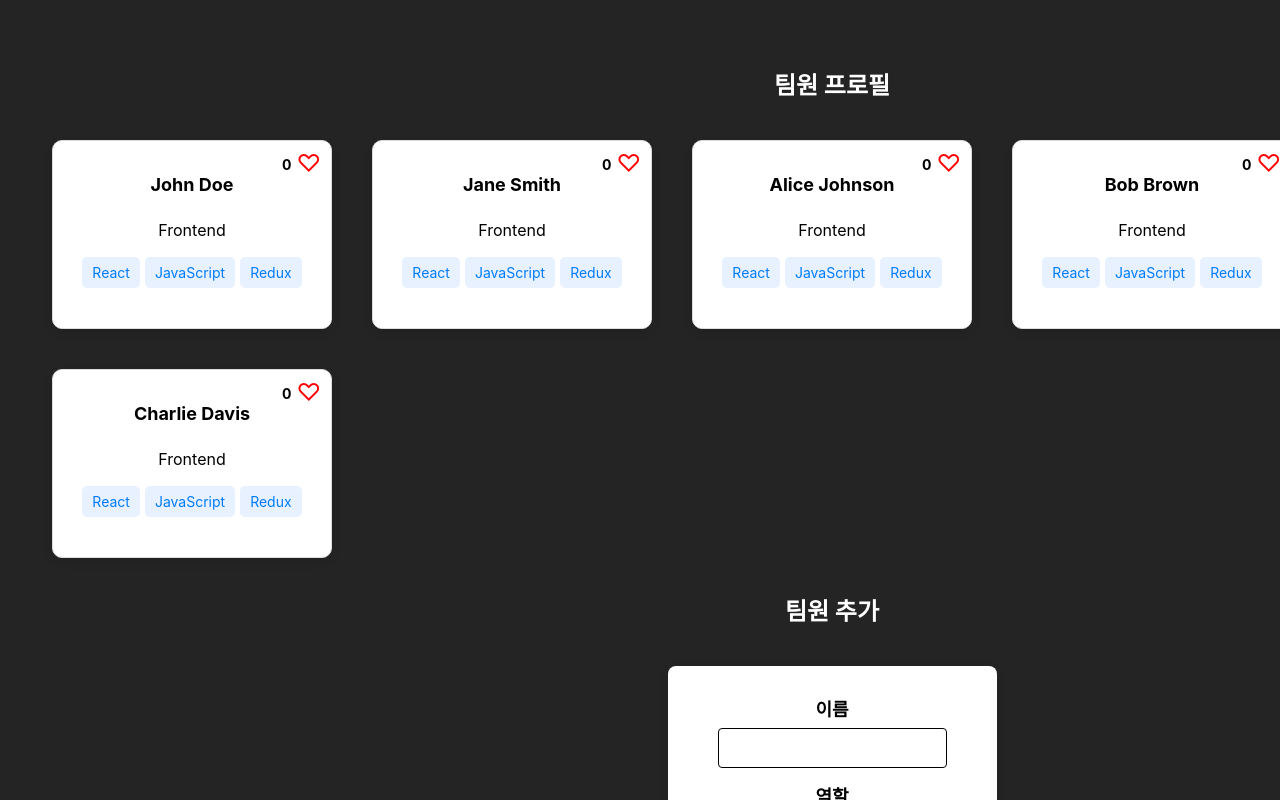
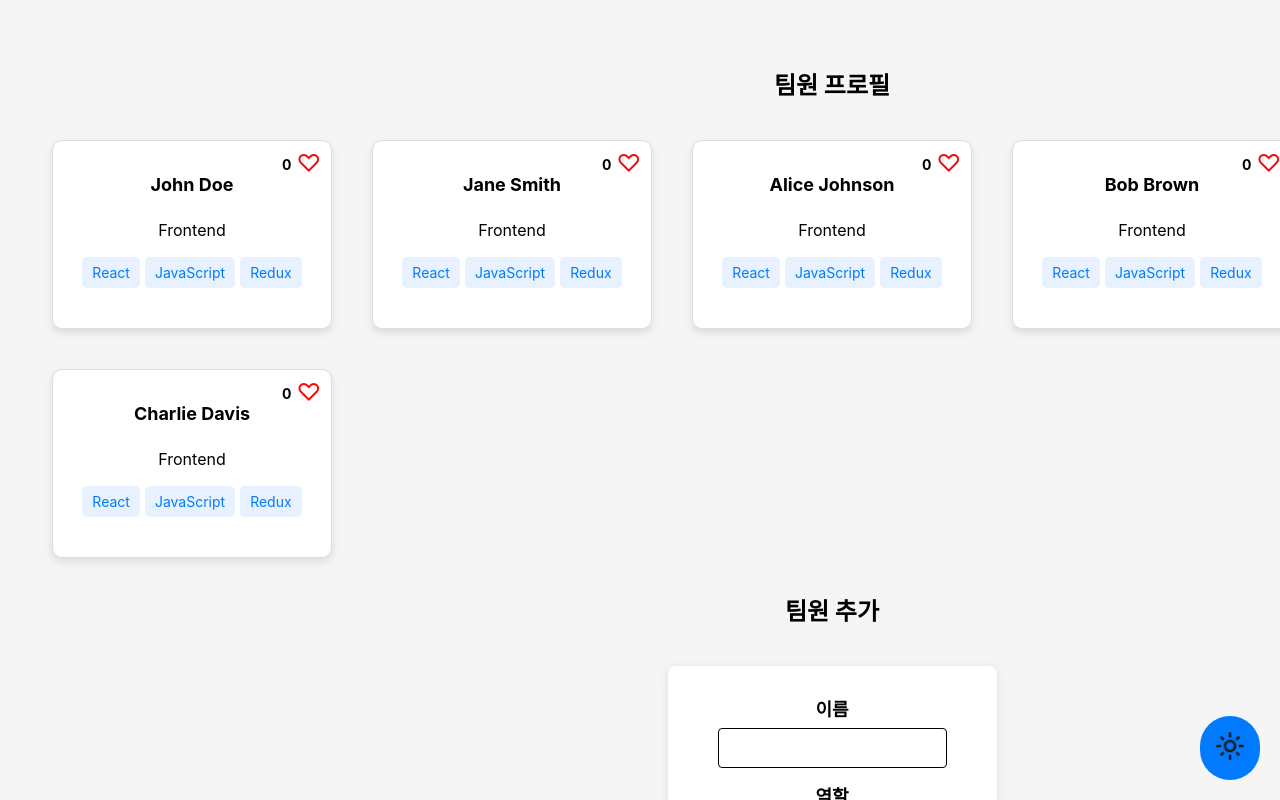
Before and after one commit to jijun0129/likelion-assignment, a React (Vite) app: page / in a window 1280 px wide. Shown: the top 800 px of the page. Built offline with nearby package versions, Linux system fonts and the light colour scheme; a web font is replaced by a local one.

Commit message:
Feat: 다크모드 구현

```diff
--- a/src/App.jsx
+++ b/src/App.jsx
@@ -1,8 +1,23 @@
 import "./App.css";
 import Home from "./pages/Home";
+import { lightTheme } from "./theme/light";
+import { darkTheme } from "./theme/dark";
+import { ThemeProvider } from "styled-components";
+import { GlobalStyles } from "./global";
+import { ThemeContext } from "./context/ThemeContext";
+import useDarkmode from "./hooks/useDarkmode";
 
 function App() {
-  return <Home />;
+  const [isDarkMode, toggleTheme] = useDarkmode();
+
+  return (
+    <ThemeProvider theme={isDarkMode ? darkTheme : lightTheme}>
+      <ThemeContext.Provider value={{ isDarkMode, toggleTheme }}>
+        <Home />
+        <GlobalStyles />
+      </ThemeContext.Provider>
+    </ThemeProvider>
+  );
 }
 
 export default App;
--- /dev/null
+++ b/src/context/ThemeContext.js
@@ -0,0 +1,3 @@
+import { createContext } from "react";
+
+export const ThemeContext = createContext();
--- /dev/null
+++ b/src/global.js
@@ -0,0 +1,8 @@
+import { createGlobalStyle } from "styled-components";
+
+export const GlobalStyles = createGlobalStyle`
+  body {
+    background: ${({ theme }) => theme.background};
+    color: ${({ theme }) => theme.text};
+  }
+`;
--- /dev/null
+++ b/src/hooks/useDarkmode.js
@@ -0,0 +1,18 @@
+import { useState, useEffect } from "react";
+
+export default function useDarkmode() {
+  const [theme, setTheme] = useState(() => {
+    const saved = window.localStorage.getItem("theme");
+    return saved ? saved : "light";
+  });
+
+  useEffect(() => {
+    window.localStorage.setItem("theme", theme);
+  }, [theme]);
+
+  const toggleTheme = () => setTheme(theme === "dark" ? "light" : "dark");
+
+  const isDarkMode = theme === "dark";
+
+  return [isDarkMode, toggleTheme];
+}
--- a/src/main.jsx
+++ b/src/main.jsx
@@ -1,7 +1,5 @@
 import { StrictMode } from "react";
 import { createRoot } from "react-dom/client";
-import "./theme/dark.css";
-import "./theme/light.css";
 import App from "./App.jsx";
 
 createRoot(document.getElementById("root")).render(
--- a/src/pages/Home.jsx
+++ b/src/pages/Home.jsx
@@ -1,10 +1,13 @@
 import styled from "styled-components";
 import { mockData } from "../data/mock_data";
 import TeamCard from "../components/TeamCard.jsx";
-import { useEffect, useState } from "react";
+import { useContext, useEffect, useState } from "react";
 import usePeopleStore from "../store/zustand.js";
 import TeamModal from "../components/TeamModal.jsx";
 import AddForm from "../components/AddForm.jsx";
+import { ThemeContext } from "../context/ThemeContext.js";
+import darkMode from "../assets/dark_mode.png";
+import lightMode from "../assets/light_mode.png";
 
 const ContainerDiv = styled.div`
   display: flex;
@@ -15,7 +18,6 @@ const ContainerDiv = styled.div`
 
 const TitleH1 = styled.h1`
   font-size: 24px;
-  color: white;
 `;
 
 const ListDiv = styled.div`
@@ -26,11 +28,33 @@ const ListDiv = styled.div`
   margin: 0 auto;
 `;
 
+const ThemeButton = styled.button`
+  position: fixed;
+  bottom: 20px;
+  right: 20px;
+  padding: 15px 15px;
+  background-color: #007bff;
+  color: white;
+  border: none;
+  border-radius: 40px;
+  cursor: pointer;
+  font-size: 16px;
+  &:hover {
+    background-color: #0056b3;
+  }
+`;
+
+const Img = styled.img`
+  width: 30px;
+  height: 30px;
+`;
+
 const Home = () => {
   const [isModalOpen, setIsModalOpen] = useState(false);
   const [selectedPerson, setSelectedPerson] = useState(null);
   const people = usePeopleStore((state) => state.people);
   const setPeople = usePeopleStore((state) => state.setPeople);
+  const { isDarkMode, toggleTheme } = useContext(ThemeContext);
 
   const toggleModal = (person) => {
     setIsModalOpen(!isModalOpen);
@@ -40,6 +64,10 @@ const Home = () => {
   const handleModalClose = () => {
     setIsModalOpen(false);
     setSelectedPerson(null);
+  };
+
+  const handleThemeToggle = () => {
+    toggleTheme();
   };
 
   useEffect(() => {
@@ -58,6 +86,9 @@ const Home = () => {
       </ListDiv>
       <TitleH1>팀원 추가</TitleH1>
       <AddForm />
+      <ThemeButton onClick={handleThemeToggle}>
+        <Img src={isDarkMode ? darkMode : lightMode}></Img>
+      </ThemeButton>
       {isModalOpen && <TeamModal handleModalClose={handleModalClose} selectedPerson={selectedPerson} />}
     </ContainerDiv>
   );
--- a/src/theme/dark.css
+++ /dev/null
@@ -1,5 +0,0 @@
-:root {
-  color-scheme: light dark;
-  color: rgba(255, 255, 255, 0.87);
-  background-color: #242424;
-}
--- /dev/null
+++ b/src/theme/dark.js
@@ -0,0 +1,4 @@
+export const darkTheme = {
+  background: "#181818",
+  text: "#ffffff",
+};
--- /dev/null
+++ b/src/theme/light.js
@@ -0,0 +1,4 @@
+export const lightTheme = {
+  background: "#f5f5f5",
+  text: "#000000",
+};
```
Also changed, not shown: src/assets/dark_mode.png (added), src/assets/light_mode.png (added), src/theme/light.css (deleted).
